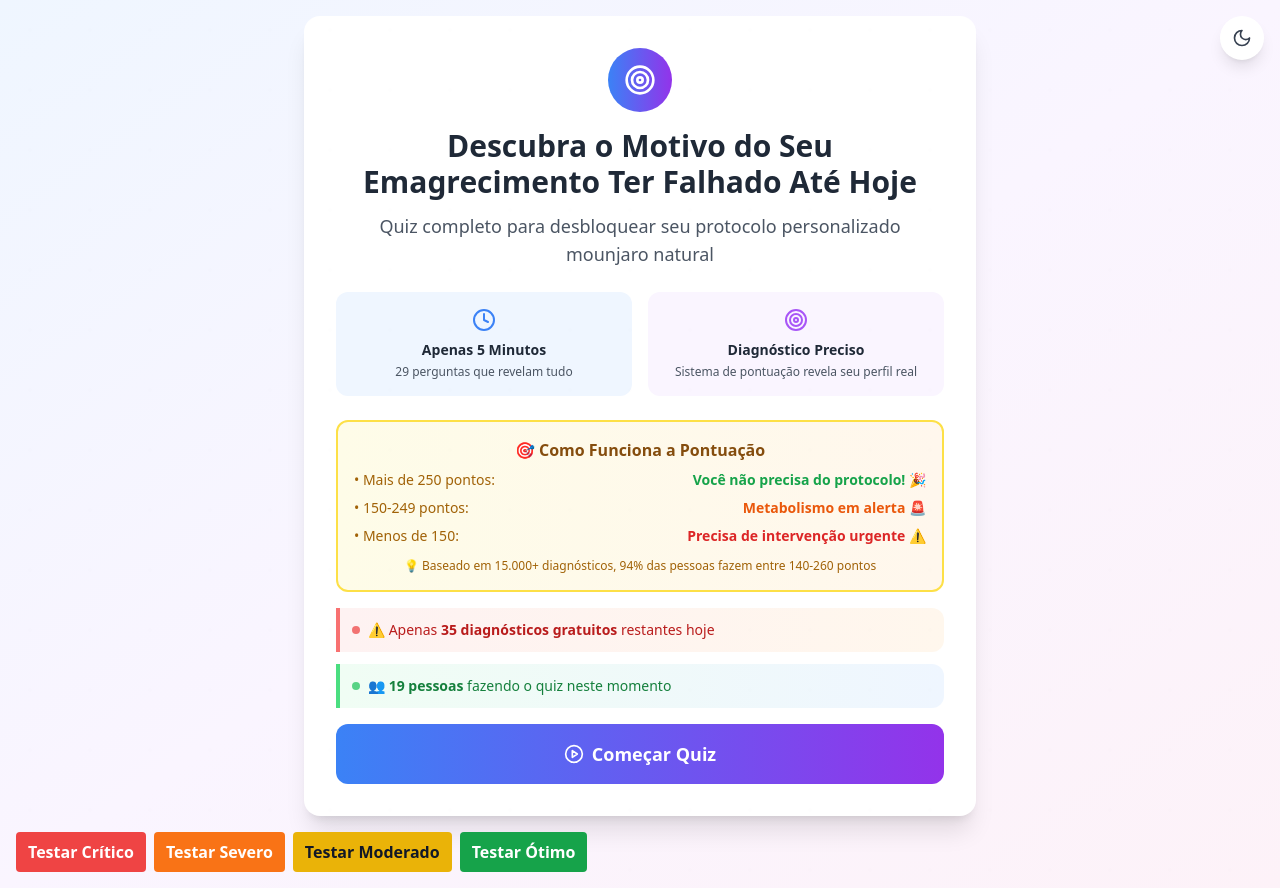
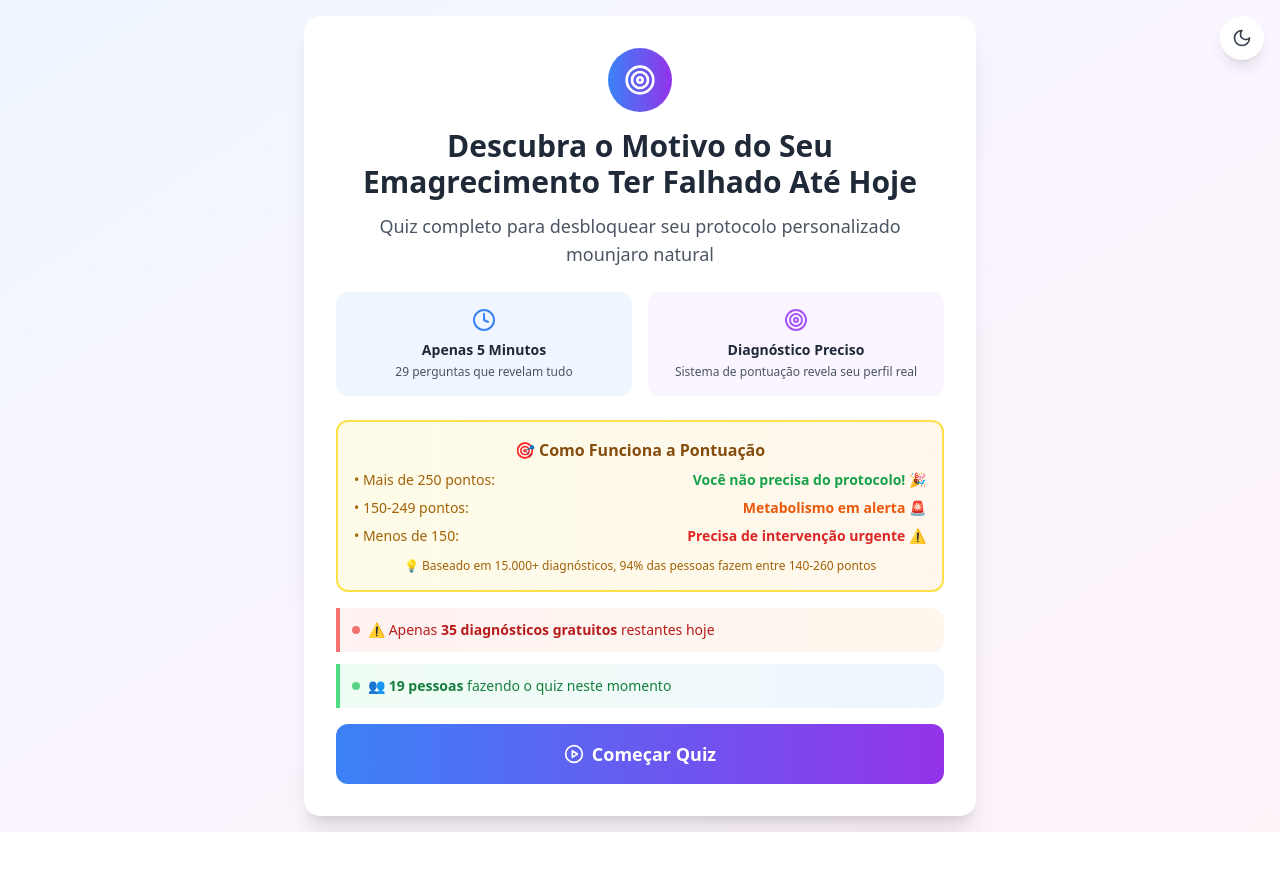
Before and after one commit to luan4rauj0/quizmotivodafalha, a React (Vite) app: page / in a window 1280 px wide. After the commit the page ends 832 px from the top, so only its background shows below. Built offline with nearby package versions, Linux system fonts and the light colour scheme.

Commit message:
Remove botões de teste de diagnóstico do quiz (skip para resultado)

```diff
--- a/src/App.tsx
+++ b/src/App.tsx
@@ -194,37 +194,7 @@ function App() {
               totalQuestions={quizConfig.totalQuestions}
               onStart={handleStartQuiz}
             />
-            {/* Botões de teste para cada diagnóstico */}
-            <div className="flex flex-wrap gap-2 mt-4" style={{ zIndex: 9999, position: 'relative' }}>
-              <button
-                className="px-3 py-2 rounded bg-red-500 text-white font-bold hover:bg-red-600"
-                onClick={() => autoFillQuiz('critico')}
-                type="button"
-              >
-                Testar Crítico
-              </button>
-              <button
-                className="px-3 py-2 rounded bg-orange-500 text-white font-bold hover:bg-orange-600"
-                onClick={() => autoFillQuiz('severo')}
-                type="button"
-              >
-                Testar Severo
-              </button>
-              <button
-                className="px-3 py-2 rounded bg-yellow-500 text-gray-900 font-bold hover:bg-yellow-400"
-                onClick={() => autoFillQuiz('moderado')}
-                type="button"
-              >
-                Testar Moderado
-              </button>
-              <button
-                className="px-3 py-2 rounded bg-green-600 text-white font-bold hover:bg-green-700"
-                onClick={() => autoFillQuiz('otimo')}
-                type="button"
-              >
-                Testar Ótimo
-              </button>
-            </div>
+            {/* Botões de teste para cada diagnóstico REMOVIDOS */}
           </>
         )}
 
```
